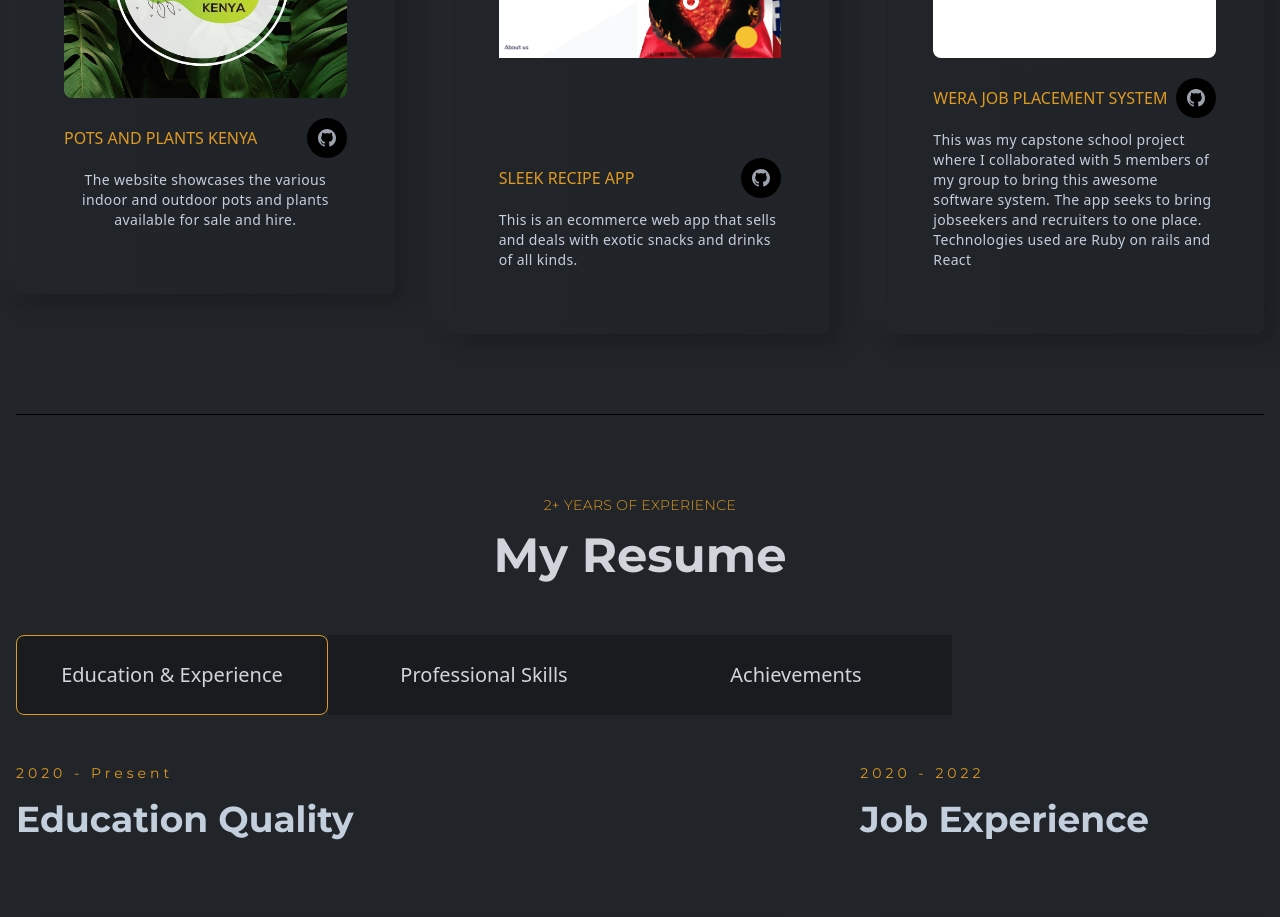
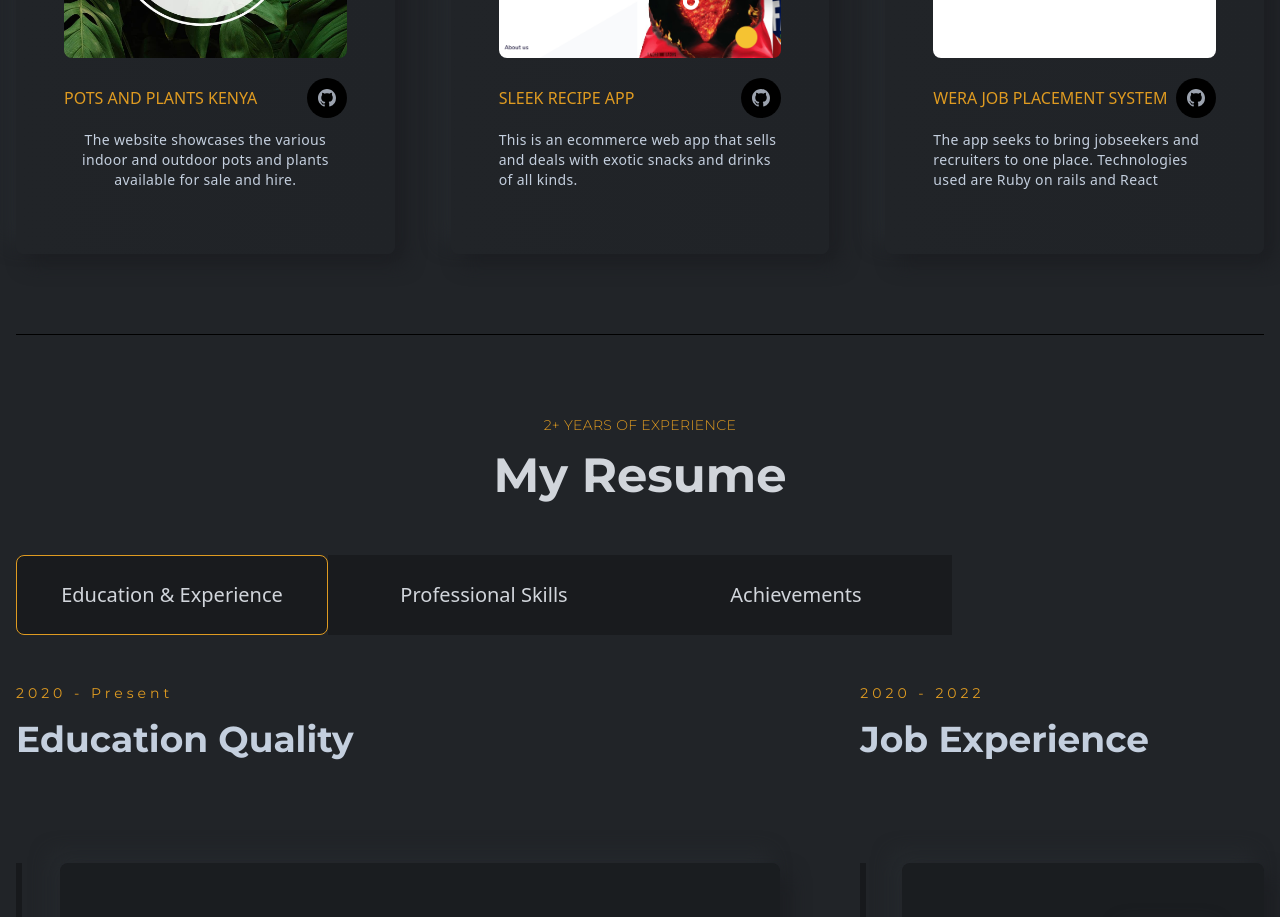
Before and after one commit to alvinmithamo/portifolio-revamp, a React (Create React App) app: page / in a window 1280 px wide. Shown: the part 1960-2877 px from the top of the page. Built offline with nearby package versions, Linux system fonts and the light colour scheme.

Commit message:
edit description

```diff
--- a/src/components/projects/Projects.js
+++ b/src/components/projects/Projects.js
@@ -37,7 +37,7 @@ const Projects = () => {
         <ProjectsCard
 
           title=" WERA JOB PLACEMENT SYSTEM"
-          des=" This was my capstone school project where I collaborated with 5 members of my group to bring this awesome software system. The app seeks to bring jobseekers and recruiters to one place. Technologies used are Ruby on rails and React"
+          des="The app seeks to bring jobseekers and recruiters to one place. Technologies used are Ruby on rails and React"
 
           src={projectSix}
 
```
